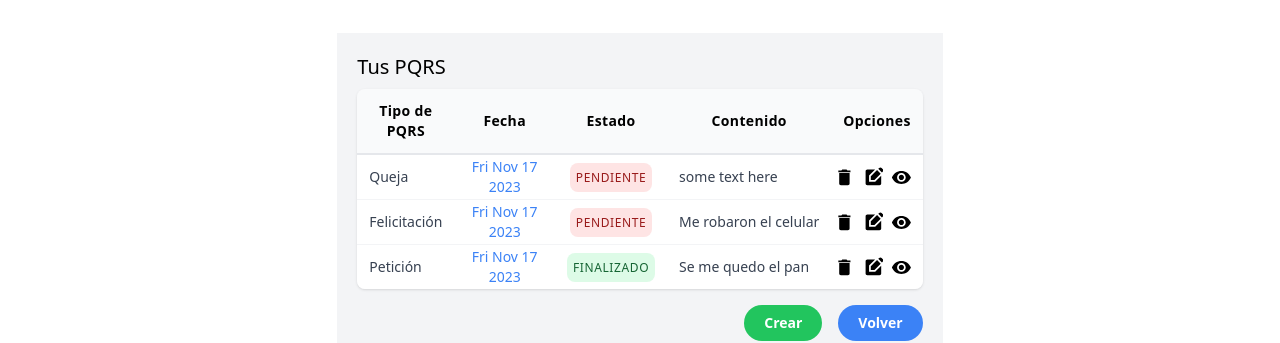
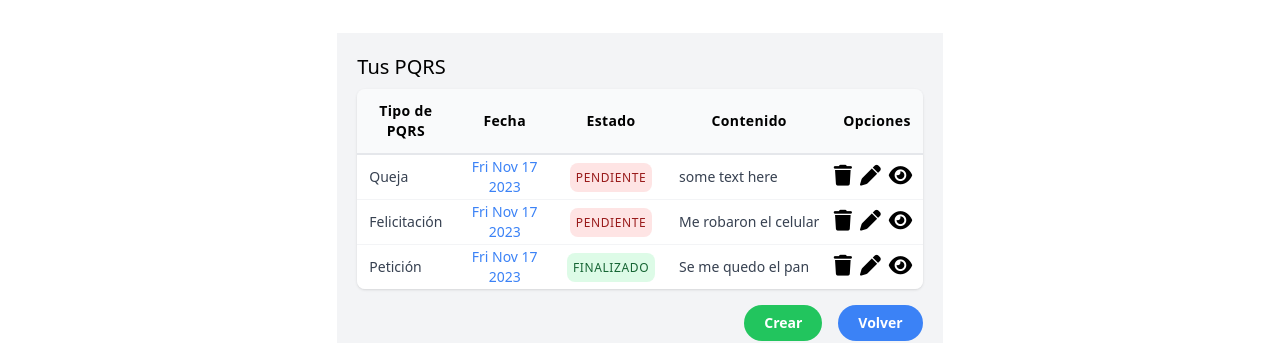
Before and after one commit to CodeF-ctory2023/front, a Next.js app: page / in a window 1280 px wide. Shown: the part 203-546 px from the top of the page. Built offline with nearby package versions, Linux system fonts and the light colour scheme.

Commit message:
change buttons icons

```diff
--- a/components/PqrsModule/componentsPqrs/IconButton.tsx
+++ b/components/PqrsModule/componentsPqrs/IconButton.tsx
@@ -1,22 +1,20 @@
-import React from 'react';
-import { IconType } from 'react-icons';
-
-
 /* eslint-disable import/namespace */
-import * as MdIcons from 'react-icons/md'; // /md is the icon pack to use, you can change to another
 /* eslint-enable import/namespace */
 
 interface IconButtonProps {
   iconName: string;
   onClick?: () => void;
   colorHover: string;
-
 }
 
 const IconButton = ({ iconName, onClick, colorHover }: IconButtonProps) => {
-    const iconKey = `Md${iconName}`; // Build the icon key using the package prefix
-    const IconComponent = MdIcons[iconKey as keyof typeof MdIcons] as IconType;
-
+  const IconComponent = (iconName: string) => {
+    return (
+      <i
+        className={`${iconName} text-[1.3rem] hover:scale-105 active:scale-95`}
+      ></i>
+    );
+  };
   return (
     <button
       onClick={onClick}
@@ -27,10 +25,9 @@ const IconButton = ({ iconName, onClick, colorHover }: IconButtonProps) => {
       onFocus={(e) => (e.currentTarget.style.color = colorHover)}
       onBlur={(e) => (e.currentTarget.style.color = 'black')}
     >
-            <IconComponent className={` text-[1.3rem] hover:scale-105 active:scale-95`} />
+      {IconComponent(iconName)}
     </button>
   );
-}
-
+};
 
 export { IconButton };
--- a/components/PqrsModule/componentsPqrs/OptionsButton.tsx
+++ b/components/PqrsModule/componentsPqrs/OptionsButton.tsx
@@ -1,33 +1,38 @@
-
 import Link from 'next/link';
 
 interface OptionsButtonProps {
-    text : string;
+  text: string;
   onClick?: () => void;
   href?: string;
   selectedOption?: string;
-
-
 }
 
-const OptionsButton = ({ text, onClick, href, selectedOption }: OptionsButtonProps) => {
-
+const OptionsButton = ({
+  text,
+  onClick,
+  href,
+  selectedOption,
+}: OptionsButtonProps) => {
   if (href) {
     return (
       <Link href={href}>
-
-          <button className='w-full block text-left py-2 px-4 border border-gray-300 rounded text-gray-700 hover:bg-gray-100 focus:outline-none' >
+        <button className='w-full block text-left py-2 px-4 border border-gray-300 rounded text-gray-700 hover:bg-gray-100 focus:outline-none'>
           {text}
         </button>
       </Link>
     );
   } else {
     return (
-        <button className = {`w-full block text-left py-2 px-4 border border-gray-300 rounded text-gray-700 hover:bg-gray-100 focus:outline-none ${selectedOption === text ? 'bg-blue-500 text-white' : ''}`} onClick={onClick} >
+      <button
+        className={`w-full block text-left py-2 px-4 border border-gray-300 rounded text-gray-700 hover:bg-gray-100 focus:outline-none ${
+          selectedOption === text ? 'bg-blue-500 text-white' : ''
+        }`}
+        onClick={onClick}
+      >
         {text}
       </button>
     );
   }
 };
 
-export {OptionsButton}
+export { OptionsButton };
--- a/components/PqrsModule/componentsPqrs/PqrsTable.tsx
+++ b/components/PqrsModule/componentsPqrs/PqrsTable.tsx
@@ -38,9 +38,9 @@ const PqrsTable = ({ index, pqrs }: PqrsTableProps) => {
       </td>
       <td>
         <div className='flex flex-center justify-center'>
-          <IconButton iconName='Delete' colorHover={bloodColor} onClick={() => deletePqrs(pqrs)} />
-          <IconButton iconName='EditSquare' colorHover={primaryColor} />
-          <IconButton iconName='RemoveRedEye' colorHover={secondaryColor} />
+          <IconButton iconName='fa-solid fa-trash' colorHover={bloodColor} onClick={() => deletePqrs(pqrs)} />
+          <IconButton iconName='fa-solid fa-pen' colorHover={primaryColor} />
+          <IconButton iconName='fa-solid fa-eye' colorHover={secondaryColor} />
         </div>
       </td>
     </tr>
```
Lines whose indentation alone changed are shown as unchanged.
